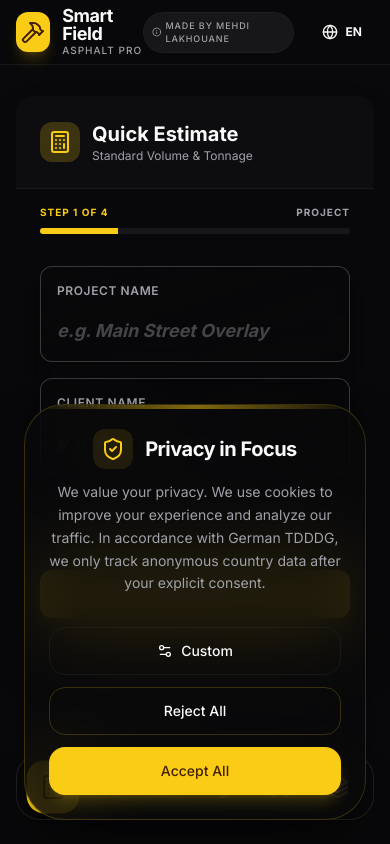
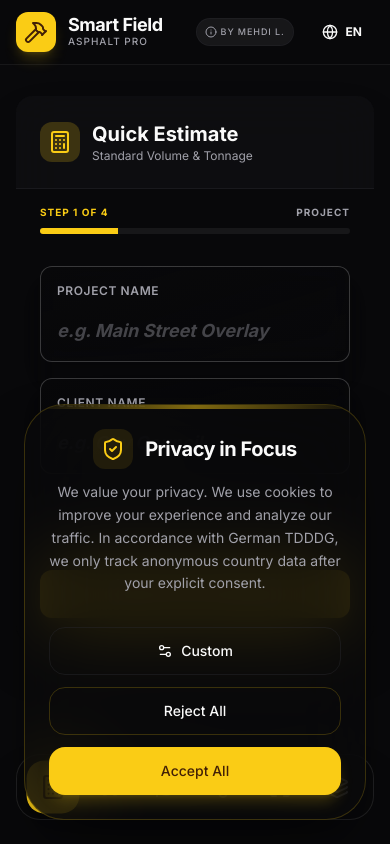
Before and after one commit to Lakhouane-Mehdi/asphalt-calculator-pro, a Next.js app: page / in a window 390 px wide. Built offline with nearby package versions, Linux system fonts and the light colour scheme.

Commit message:
Fix mobile layout: responsive attribution text

```diff
--- a/src/components/Navbar.tsx
+++ b/src/components/Navbar.tsx
@@ -23,9 +23,10 @@
 
                 {/* Actions */}
                 <div className="flex items-center gap-2">
-                    <div className="flex items-center gap-1 mr-2 sm:mr-4 text-[9px] sm:text-[10px] text-muted-foreground font-medium uppercase tracking-widest bg-secondary/50 px-2 sm:px-3 py-1.5 rounded-full border border-border/50">
-                        <Info className="h-3 w-3" />
-                        {t('madeBy')}
+                    <div className="flex items-center gap-1 mr-2 sm:mr-4 text-[9px] sm:text-[10px] text-muted-foreground font-medium uppercase tracking-widest bg-secondary/50 px-2 sm:px-3 py-1.5 rounded-full border border-border/50 whitespace-nowrap">
+                        <Info className="h-3 w-3 flex-shrink-0" />
+                        <span className="hidden sm:inline">{t('madeBy')}</span>
+                        <span className="inline sm:hidden">{t('madeByShort')}</span>
                     </div>
 
                     <Button
--- a/src/lib/translations.ts
+++ b/src/lib/translations.ts
@@ -27,6 +27,7 @@
         settings: "Settings",
         language: "Language",
         madeBy: "Made by Mehdi Lakhouane",
+        madeByShort: "by Mehdi L.",
         placeholders: {
             project: "e.g. Main Street Overlay",
             client: "e.g. City Council",
@@ -155,6 +156,7 @@
         settings: "Einstellungen",
         language: "Sprache",
         madeBy: "Entwickelt von Mehdi Lakhouane",
+        madeByShort: "von Mehdi L.",
         placeholders: {
             project: "z.B. Hauptstraße Sanierung",
             client: "z.B. Stadtverwaltung",
```
